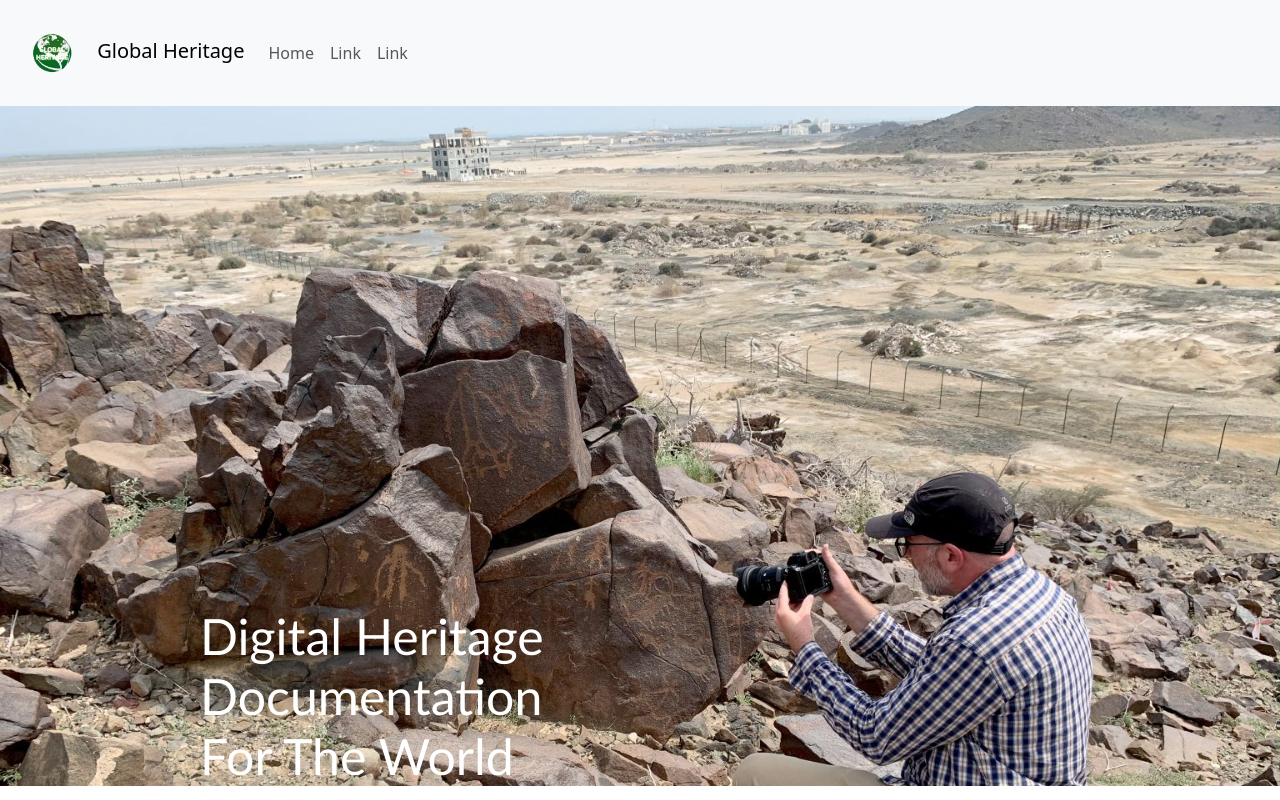
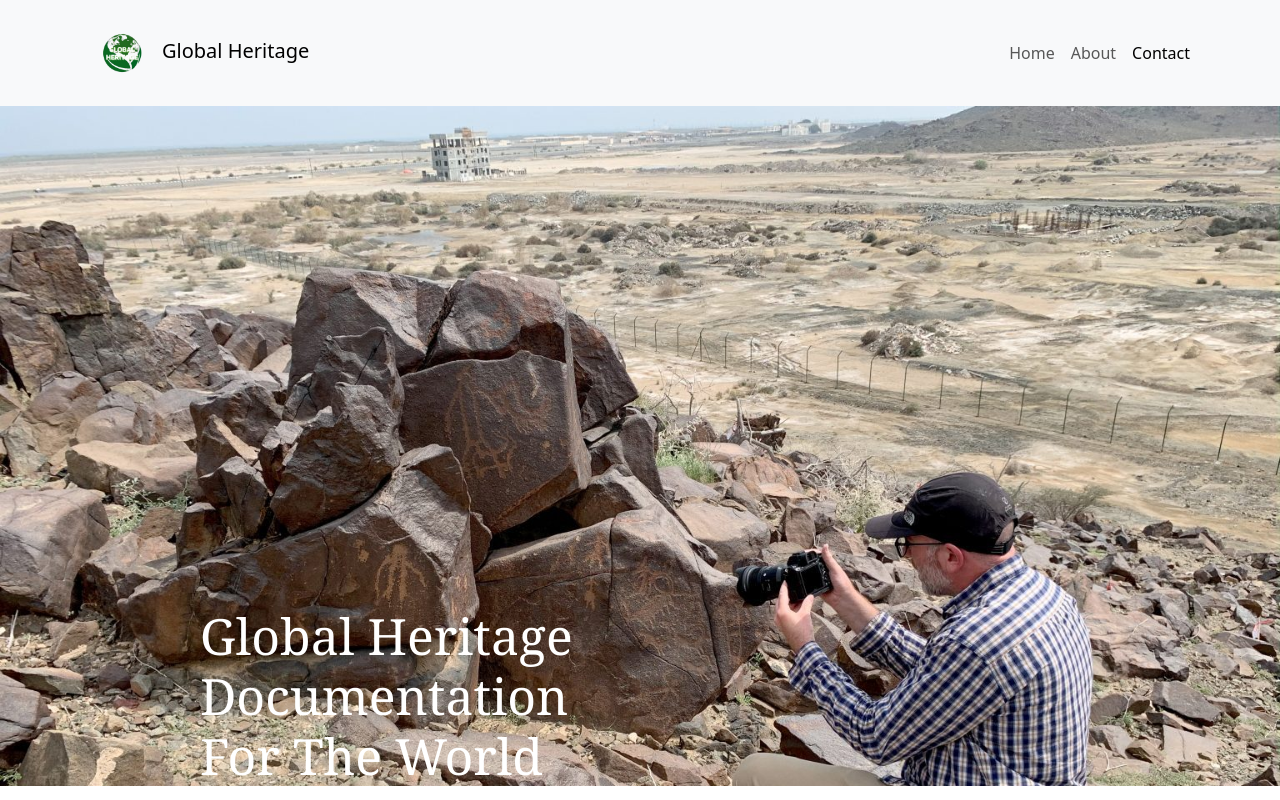
Before and after one commit to u-1123/global-heritage, a plain HTML site: page index.html in a window 1280 px wide. Shown: the top 800 px of the page. Drawn offline with nearby package versions, Linux system fonts and the light colour scheme.

Commit message:
Update index.html

```diff
--- a/index.html
+++ b/index.html
@@ -21,39 +21,32 @@
 
     <body>
         <header>
-            <nav class="navbar navbar-expand-lg bg-body-tertiary">
-                <div class="container-fluid">
-                  <button class="navbar-toggler"type="button" data-bs-toggle="collapse" data-bs-target="#navbarTogglerDemo01" aria-controls="navbarTogglerDemo01" aria-expanded="false" aria-label="Toggle navigation">
+                <nav class="navbar navbar-expand-lg navbar-light bg-light">
+            <div class="container">
+                <a class="navbar-brand" href="#"><img class="earthh" src="earth.png" alt="">Global Heritage</a>
+                <button class="navbar-toggler" type="button" data-bs-toggle="collapse" data-bs-target="#navbarNav" aria-controls="navbarNav" aria-expanded="false" aria-label="Toggle navigation">
                     <span class="navbar-toggler-icon"></span>
                 </button>
-                  <div class="collapse navbar-collapse" id="navbarTogglerDemo01">
-                    <a class="navbar-brand"href="#"><img class="earthh" src="earth.png" alt=""> Global Heritage</a>
-                    <ul class="navbar-nav me-auto mb-2 mb-lg-0">
+                <div class="collapse navbar-collapse" id="navbarNav">
+                    <ul class="navbar-nav ms-auto">
                         <li class="nav-item">
-                        <a class="nav-link active, p-right-20px" aria-current="page" href="#"> Home</a>
+                            <a class="nav-link" href="#">Home</a>
                         </li>
                         <li class="nav-item">
-                        <a class="nav-link " href="#">Link</a>
+                            <a class="nav-link" href="about.html">About</a>
                         </li>
                         <li class="nav-item">
-                        <a class="nav-link anchor1" href="#">Link</a>
+                            <a class="nav-link active" aria-current="page" href="contact.html">Contact</a>
                         </li>
-
                     </ul>
                 </div>
             </div>
         </nav>
 
-
         </header>
         <main>
             <div class="bg">
-                <div class="head"><h1>Digital Heritage
-                    <br>
-                    Documentation
-                    <br>
-                    For The World</h3></div>
-                </h1></div>
+                <div class="head"><h1 style="font-family: Georgia, 'Times New Roman', Times, serif;">Global Heritage<br>Documentation<br>For The World</h1></div>
             </div>
             <hr>
             <br>
@@ -524,7 +517,6 @@
     <div class="col-lg-6" style="border-right: 2px solid black;">
       <h2 class="text-center">Equipment</h2>
       <br>
-      <br>
       <hr>
 
       <img class="drone img-fluid" src="drone.jpg"  alt="">
@@ -539,7 +531,6 @@
     </div>
     <div class="col-lg-6 mb-2">
       <h2 class="text-center">Team</h2>
-      <br>
       <br>
       <hr>
 
```
Lines whose indentation alone changed are shown as unchanged.
